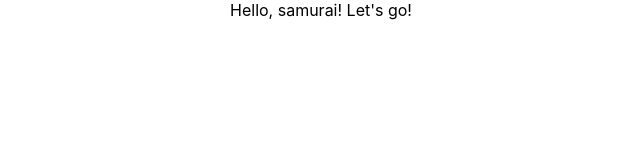
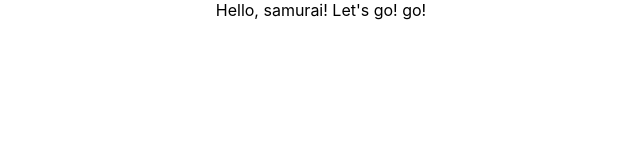
Before and after one commit to den987655/samurai-way, a React (Create React App) app: page / in a window 1280 px wide. Shown: the top 160 px of the page, without its empty margins (319-959 px from the left). Built offline with nearby package versions, Linux system fonts and the light colour scheme.

Commit message:
project change

```diff
--- a/src/App.tsx
+++ b/src/App.tsx
@@ -4,7 +4,7 @@ import './App.css';
 function App() {
   return (
     <div className="App">
-     Hello, samurai! Let's go!
+     Hello, samurai! Let's go! go!
     </div>
   );
 }
```
